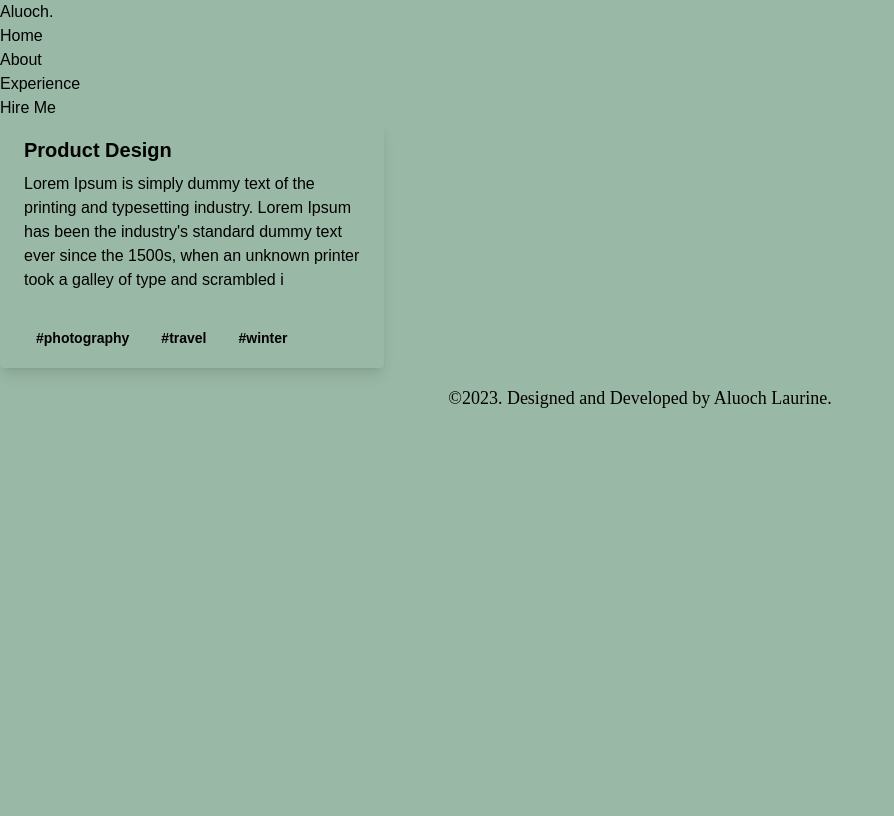
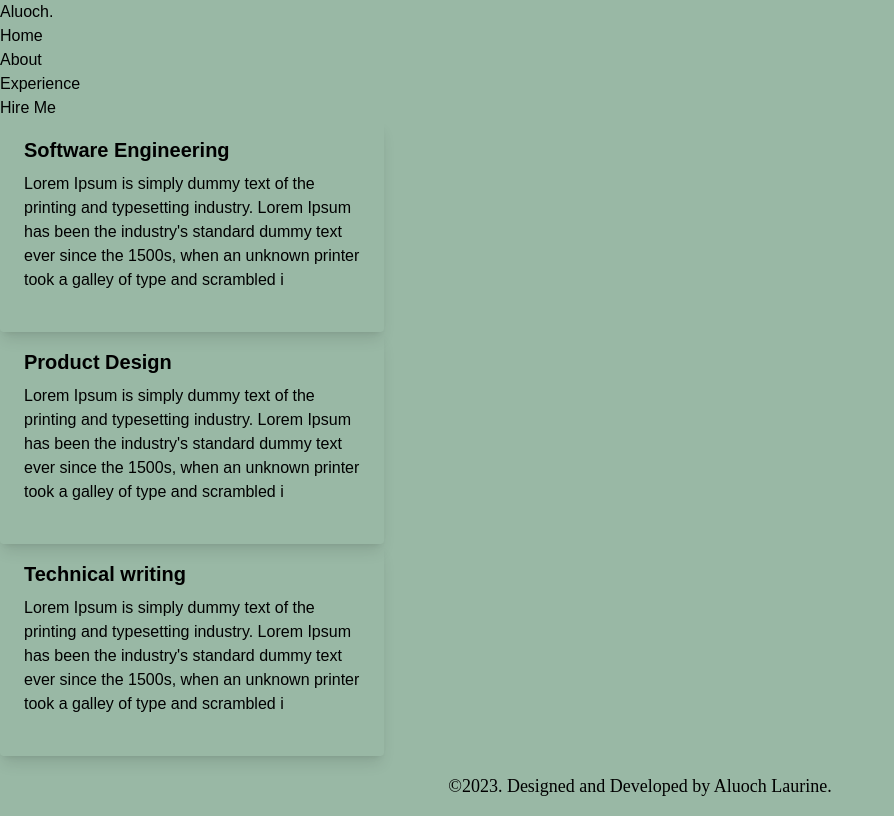
Before and after one commit to laualuoch/aluoch., a React (Create React App) app: page /about in a window 1280 px wide. Shown: the whole page, without its empty margins (0-894 px from the left). Built offline with nearby package versions, Linux system fonts and the light colour scheme.

Commit message:
WIP: refactor Cards

```diff
--- a/src/components/Card.js
+++ b/src/components/Card.js
@@ -1,5 +1,6 @@
+import InfoCard from "./InfoCard";
 
-const Card = ({title, description}) => {
+const Card = ({title, description, tools}) => {
     return (
         <div class="max-w-sm rounded overflow-hidden shadow-lg">
             <div class="px-6 py-4">
@@ -9,9 +10,9 @@ const Card = ({title, description}) => {
                 </p>
             </div>
             <div class="px-6 pt-4 pb-2">
-                <span class="inline-block bg-gray-200 rounded-full px-3 py-1 text-sm font-semibold text-gray-700 mr-2 mb-2">#photography</span>
-                <span class="inline-block bg-gray-200 rounded-full px-3 py-1 text-sm font-semibold text-gray-700 mr-2 mb-2">#travel</span>
-                <span class="inline-block bg-gray-200 rounded-full px-3 py-1 text-sm font-semibold text-gray-700 mr-2 mb-2">#winter</span>
+                {tools?.map((text)=> {
+                    <InfoCard text={text}/>
+                })}
             </div>
         </div>
 
--- /dev/null
+++ b/src/components/InfoCard.js
@@ -0,0 +1,8 @@
+
+const InfoCard = ({text}) => {
+    return (
+        <span class="inline-block bg-gray-200 rounded-full px-3 py-1 text-sm font-semibold text-gray-700 mr-2 mb-2">text</span>
+    );
+}
+
+export default InfoCard;
--- a/src/pages/About/About.js
+++ b/src/pages/About/About.js
@@ -1,11 +1,24 @@
+import React from "react";
+
 import Card from "../../components/Card";
 
 const About = () => {
+    const aboutItems = [
+        {title: "Software Engineering", description: "Lorem Ipsum is simply dummy text of the printing and typesetting industry. Lorem Ipsum has been the industry's standard dummy text ever since the 1500s, when an unknown printer took a galley of type and scrambled i", tools: ["HTML & CSS", "JavaScript", "React.js", "Python", "Kotlin", "Jetpack Compose"]},
+        {title: "Product Design", description: "Lorem Ipsum is simply dummy text of the printing and typesetting industry. Lorem Ipsum has been the industry's standard dummy text ever since the 1500s, when an unknown printer took a galley of type and scrambled i", tools: ["Figma"]},
+        {title: "Technical writing", description: "Lorem Ipsum is simply dummy text of the printing and typesetting industry. Lorem Ipsum has been the industry's standard dummy text ever since the 1500s, when an unknown printer took a galley of type and scrambled i", tools: []}
+    ];
+
     return (
-       <Card
-        title="Product Design"
-        description="Lorem Ipsum is simply dummy text of the printing and typesetting industry. Lorem Ipsum has been the industry's standard dummy text ever since the 1500s, when an unknown printer took a galley of type and scrambled i"/>
+        aboutItems.map(({title, description, tools}) => (
+            <Card
+                key={title}
+                title={title}
+                description={description}
+                tools={tools}
+            />
+        ))
     );
-}
+};
 
 export default About;
```
